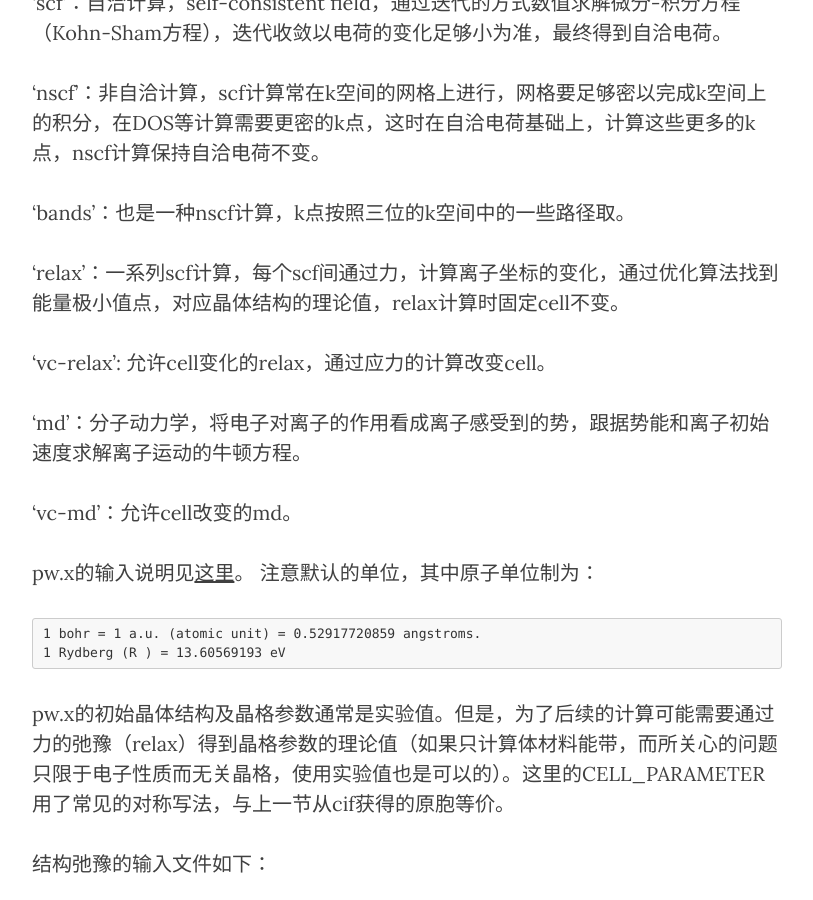
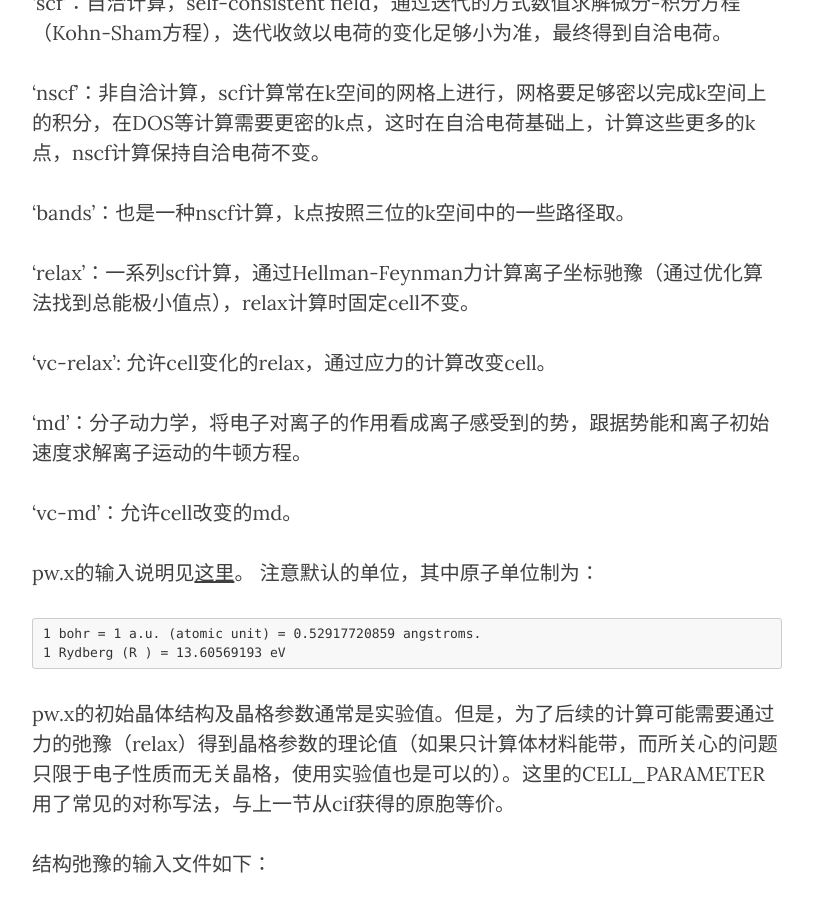
Before and after one commit to yyyu200/DFTbook, a Jekyll site: the page built from _posts/2019-04-01-HandsOn.md, in a window 1280 px wide and 900 px high, scrolled down 4198 px. Shown: the whole window, without its empty margins (233-1046 px from the left). Built offline with Jekyll 4.4.1, drawn with Linux system fonts in a browser that asks for light colours; nearby versions of some CDN libraries; formulas are drawn with MathJax 3; comment, search, counter and statistics services are not loaded.

Commit message:
modify at20190605-13:50:28-aliyun

```diff
--- a/_posts/2019-04-01-HandsOn.md
+++ b/_posts/2019-04-01-HandsOn.md
@@ -98,7 +98,7 @@ pw.x处理的计算包括以下7种类型，在输入文件中用`calculation`
 
 'bands'：也是一种nscf计算，k点按照三位的k空间中的一些路径取。
 
-'relax'：一系列scf计算，每个scf间通过力，计算离子坐标的变化，通过优化算法找到能量极小值点，对应晶体结构的理论值，relax计算时固定cell不变。
+'relax'：一系列scf计算，通过Hellman-Feynman力计算离子坐标驰豫（通过优化算法找到总能极小值点），relax计算时固定cell不变。
 
 'vc-relax': 允许cell变化的relax，通过应力的计算改变cell。
 
```
